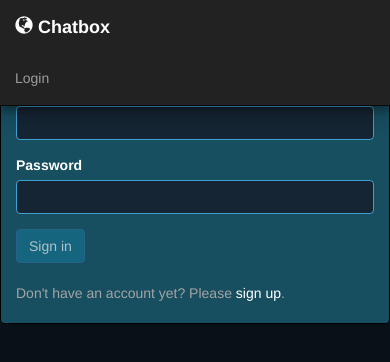
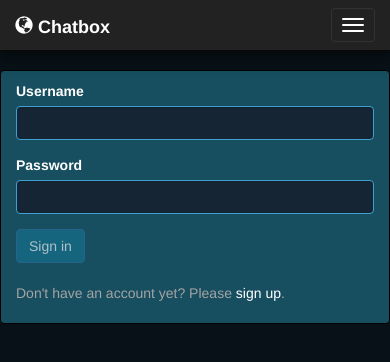
Before and after one commit to KNZegelaar/chatbox, an Angular app: page / in a window 390 px wide. Shown: the top 362 px of the page. Built offline with nearby package versions, Linux system fonts and the light colour scheme.

Commit message:
added responsive navbar

```diff
--- a/src/app/navigation/navigation.component.html
+++ b/src/app/navigation/navigation.component.html
@@ -1,9 +1,17 @@
 <nav class="navbar navbar-inverse navbar-fixed-top shadowUnderneathObject">
   <div class="container-fluid">
     <div class="navbar-header">
+      <button type="button" class="navbar-toggle" (click)="isNavbarCollapsed = !isNavbarCollapsed">
+        <span class="sr-only">Toggle navigation</span>
+        <span class="icon-bar"></span>
+        <span class="icon-bar"></span>
+        <span class="icon-bar"></span>
+      </button>
       <a routerLink="/chat" class="navbar-brand"> <span class="glyphicon glyphicon-globe" aria-hidden="true"></span> <b> {{title}}</b></a>
     </div>
 
+
+    <div class="collapse navbar-collapse" [ngbCollapse]="isNavbarCollapsed">
     <ng-template [ngIf]="!authenticationService.isAuthenticated()">
       <ul class="nav navbar-nav navbar-right">
         <li><a routerLink="/login"> Login </a></li>
@@ -17,6 +25,7 @@
         <li><a (click)="logOut()" style="cursor: pointer"> Logout </a></li>
       </ul>
     </ng-template>
+    </div>
 
   </div>
 </nav>
--- a/src/app/navigation/navigation.component.ts
+++ b/src/app/navigation/navigation.component.ts
@@ -10,6 +10,7 @@ import {AuthenticationService} from "../services/authentication.services";
 export class NavigationComponent implements OnInit {
   @Input() title: String;
   username = "";
+  isNavbarCollapsed: boolean = true;
 
 
   constructor(public authenticationService: AuthenticationService) { }
```
